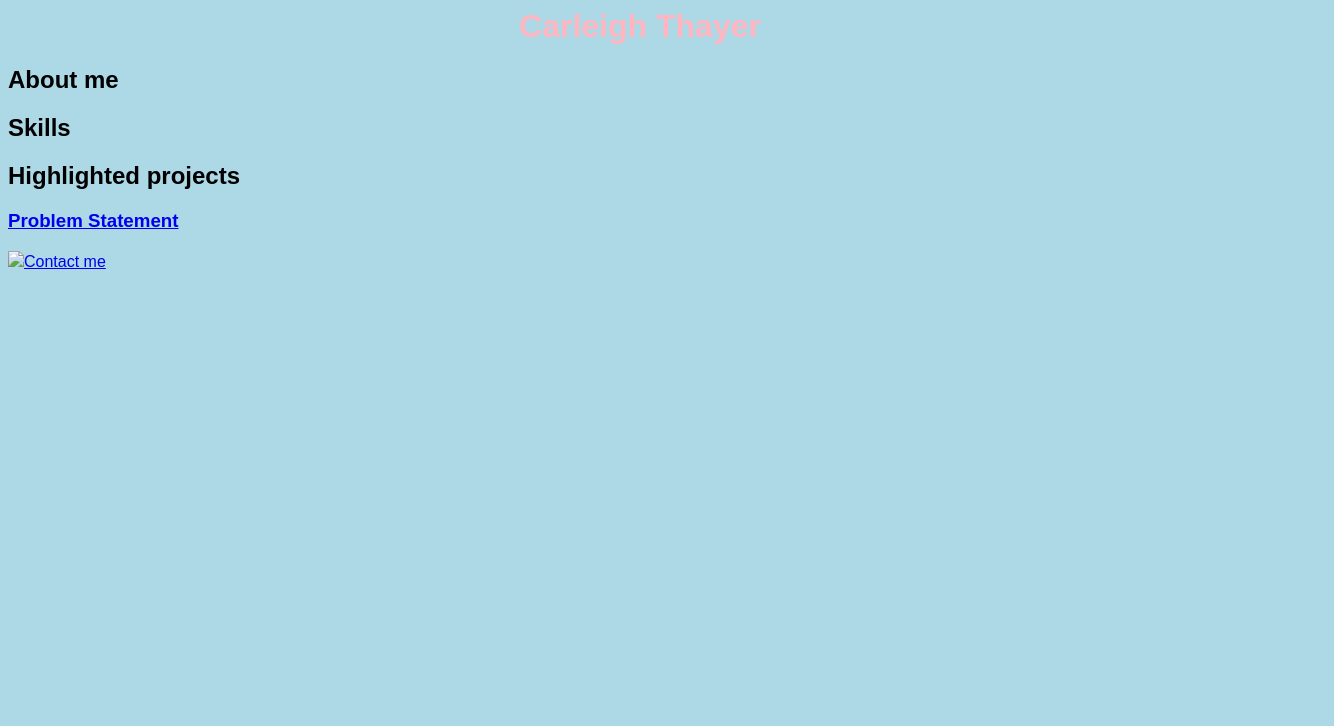
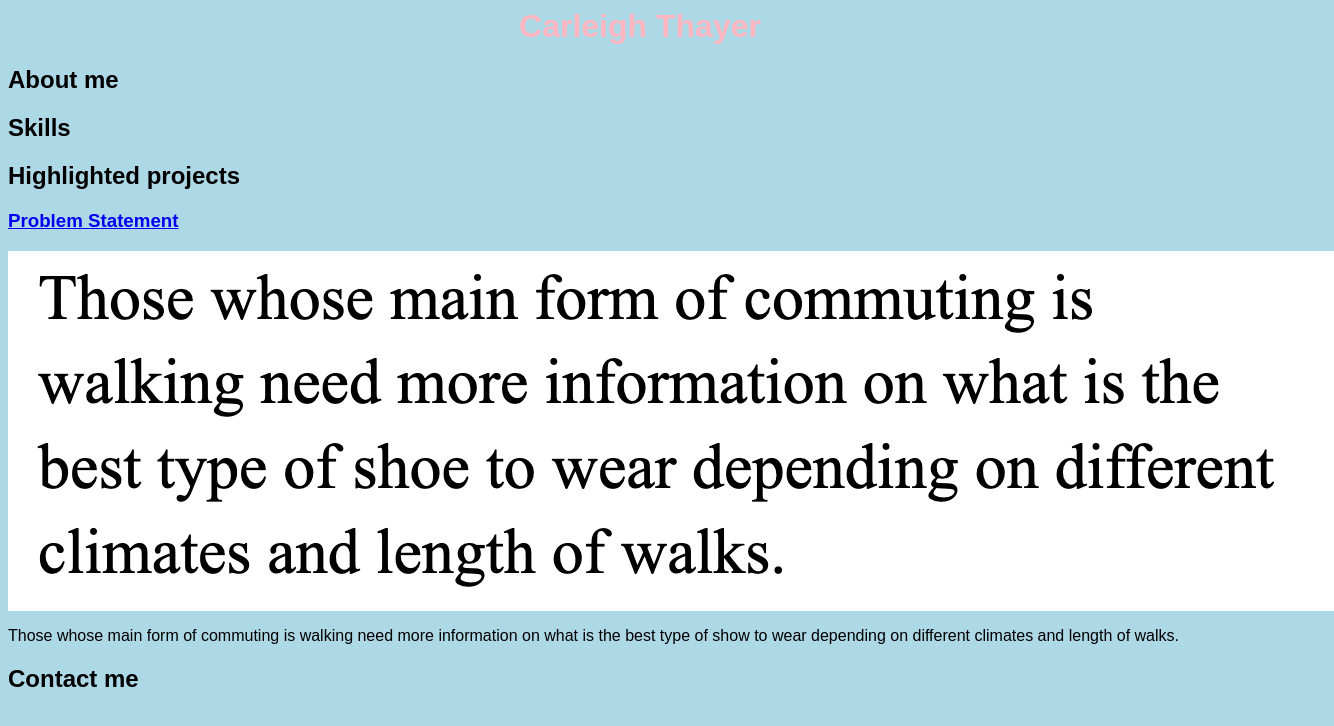
Before and after one commit to cnthayer12/cnthayer12.github.io, a plain HTML site: page index.html in a window 1280 px wide. Shown: the whole page, 1334 px wide, since content can reach past the window. Drawn offline with Linux system fonts and the light colour scheme.

Commit message:
Problem Statement

```diff
--- a/index.html
+++ b/index.html
@@ -20,8 +20,9 @@
                     <h3>Problem Statement</h3>
                 </a>
                 <a href="files/Problem Statement.pdf">
-                    <img src="images/Problem Statement.p
-                </p>Those whose main form of commuting is walking need more information on what is the best type of shoe to wear depending on different climates and length of walks. </p>
+                    <img src="images/Problem Statement.png">
+                </a>
+                <p>Those whose main form of commuting is walking need more information on what is the best type of show to wear depending on different climates and length of walks.</p>
                 </section>
                 </div>
 
```
